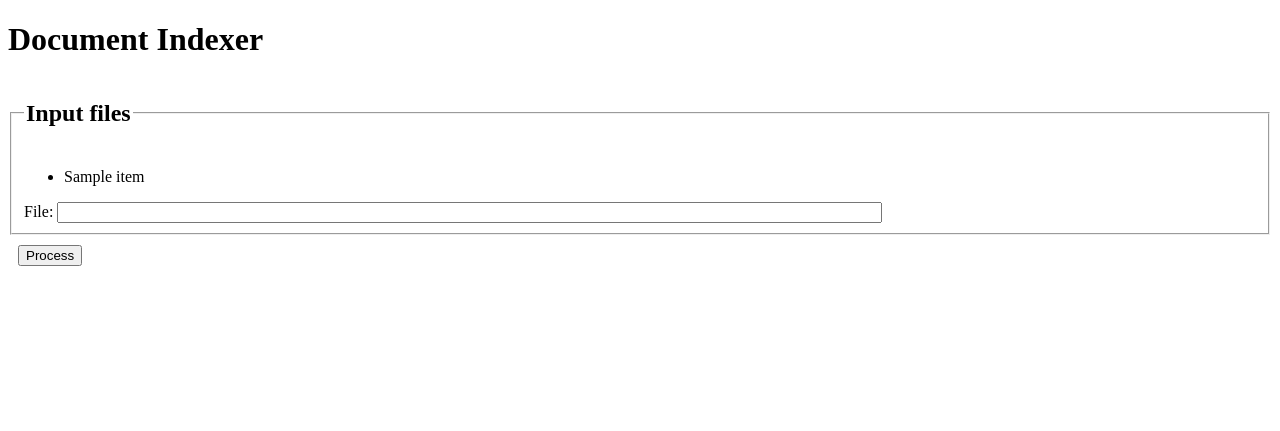
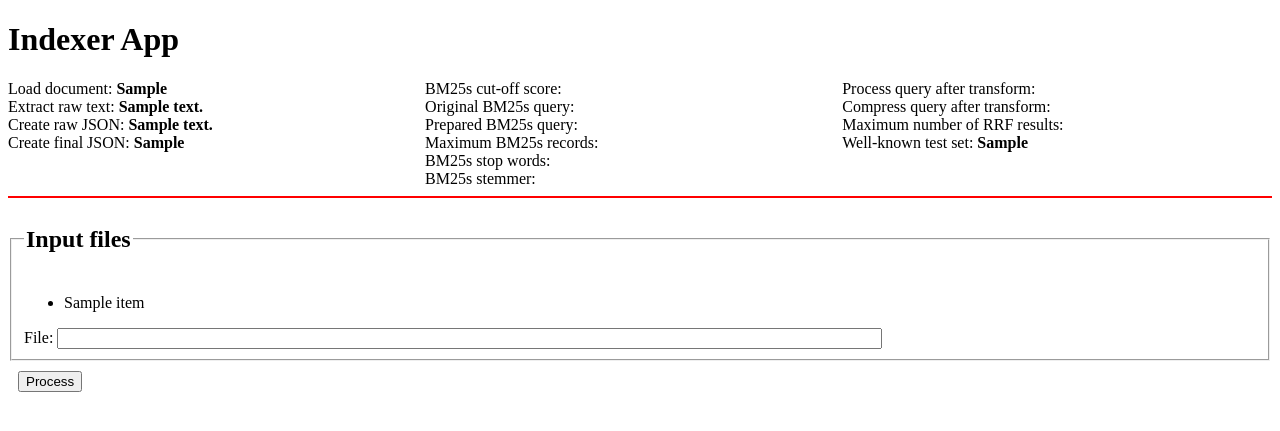
Before and after one commit to DarlowieTechnology/a_bridge_too_far, a Django app: template webapp/indexer/templates/indexer/index.html in a window 1280 px wide. Shown: the top 431 px of the page. Run offline with Django 5.2, Linux system fonts and the light colour scheme; the template is opened without the code that fills it: most values are stand-ins (such as "Sample title", 1, 10 or a date in 2020).

Commit message:
Indexer webapp

```diff
--- a/webapp/indexer/templates/indexer/index.html
+++ b/webapp/indexer/templates/indexer/index.html
@@ -1,13 +1,40 @@
 {% extends "base.html" %}
 
 {% block headcontent %}
-    <title>Document Indexer</title>
+    <title>Indexer</title>
 {% endblock %}
 
 
 {% block content %}
 
-    <h1>Document Indexer</h1>
+    <h1>Indexer App</h1>
+
+    <div id="RAGSettingsDisplay">
+
+        <div class="rowthreecolumns">
+            <div class="column">
+                Load document: <b> {{ loadDocument }} </b><br>
+                Extract raw text:<b> {{ rawTextFromDocument }} </b><br>
+                Create raw JSON:<b> {{ rawJSONfromText }} </b><br>
+                Create final JSON:<b> {{ finalJSONfromRaw }} </b><br>
+            </div>
+            <div class="column">
+                BM25s cut-off score:<b>  </b><br>
+                Original BM25s query:<b>  </b><br>
+                Prepared BM25s query:<b>  </b><br>
+                Maximum BM25s records:<b>  </b><br>
+                BM25s stop words:<b>  </b><br>
+                BM25s stemmer:<b>  </b><br>
+            </div>
+            <div class="column">
+                Process query after transform:<b>  </b><br>
+                Compress query after transform:<b>  </b><br>
+                Maximum number of RRF results:<b>  </b><br>
+                Well-known test set:<b> {{ wellknownTestSet }} </b><br>
+            </div>
+        </div>
+    </div>
+    <hr class="custom-hr">
 
     <form action="{% url 'indexer:process' %}" method="post">
         {% csrf_token %}
```
Also changed, not shown: webapp/indexer/apps.py (+32 -1 lines), webapp/query/apps.py (line endings or trailing spaces).
